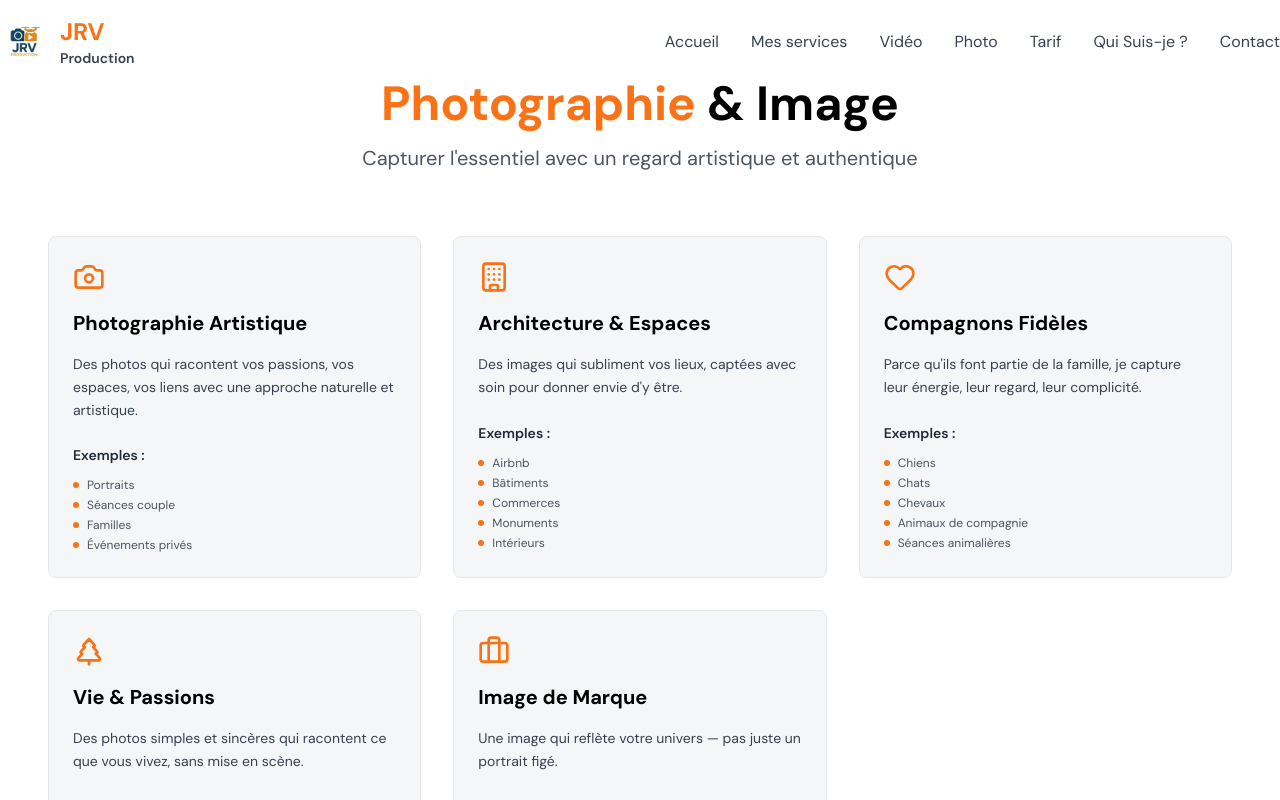
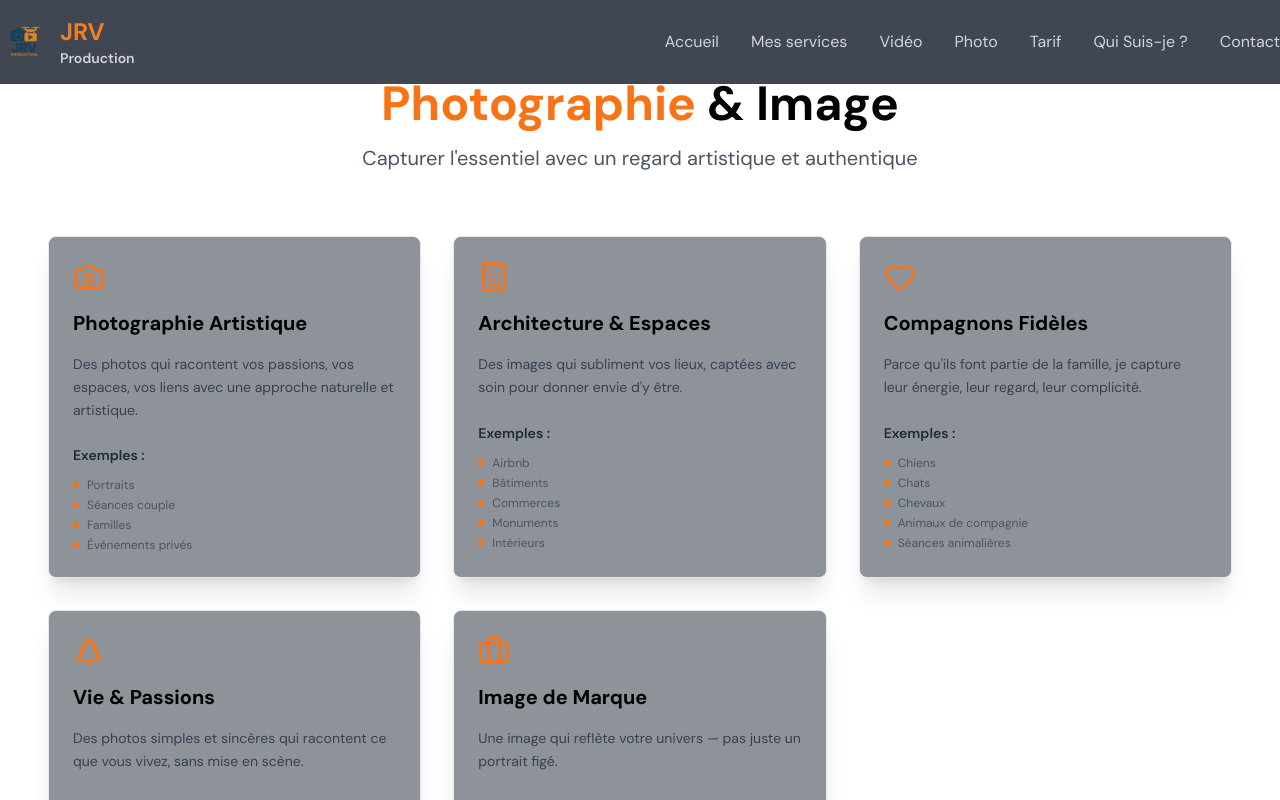
Before and after one commit to capponuts/jrv-production, a Next.js app: page /photo in a window 1280 px wide. Shown: the top 800 px of the page. Built offline with nearby package versions, Linux system fonts and the light colour scheme.

Commit message:
theme orange bleu

```diff
--- a/src/app/globals.css
+++ b/src/app/globals.css
@@ -3,8 +3,10 @@
 @tailwind utilities;
 
 :root {
-  --background: #ffffff;
-  --foreground: #000000;
+  --background: #111827;
+  --foreground: #ffffff;
+  --primary: #f17e22;
+  --secondary: #004193;
 }
 
 @layer base {
@@ -25,7 +27,7 @@
   }
 
   body {
-    @apply bg-white text-black antialiased;
+    @apply bg-gray-900 text-white antialiased;
   }
 }
 
@@ -47,19 +49,19 @@
   }
 
   .gradient-text {
-    @apply bg-gradient-to-r from-blue-400 via-purple-500 to-pink-500 bg-clip-text text-transparent;
+    @apply bg-gradient-to-r from-[#f17e22] via-[#e65a1a] to-[#004193] bg-clip-text text-transparent;
   }
 
   .glass-effect {
-    @apply bg-gray-100/80 backdrop-blur-md border border-gray-300 rounded-lg;
+    @apply bg-gray-800/50 backdrop-blur-md border border-gray-700 rounded-lg shadow-xl;
   }
 
   .btn-primary {
-    @apply bg-orange-500 hover:bg-orange-600 text-white font-semibold py-3 px-6 rounded-lg transition-all duration-300 transform hover:scale-105;
+    @apply bg-gradient-to-r from-[#f17e22] to-[#e65a1a] hover:from-[#e65a1a] hover:to-[#d44a0a] text-white font-semibold py-3 px-6 rounded-lg transition-all duration-300 transform hover:scale-105 shadow-lg hover:shadow-xl;
   }
 
   .btn-secondary {
-    @apply bg-transparent border-2 border-orange-500 hover:border-orange-600 text-orange-500 hover:text-white font-semibold py-3 px-6 rounded-lg transition-all duration-300 hover:bg-orange-500;
+    @apply bg-transparent border-2 border-[#004193] hover:border-[#0056b3] text-[#004193] hover:text-white font-semibold py-3 px-6 rounded-lg transition-all duration-300 hover:bg-[#004193] shadow-lg hover:shadow-xl;
   }
 
   .section-padding {
--- a/src/app/layout.tsx
+++ b/src/app/layout.tsx
@@ -34,8 +34,8 @@ export default function RootLayout({
   children: React.ReactNode
 }) {
   return (
-    <html lang="fr" className="bg-white">
-      <body className={`${dmSans.className} bg-white text-black overflow-x-hidden min-h-screen`} style={{backgroundColor: '#ffffff', color: '#000000'}}>
+    <html lang="fr" className="bg-gray-900">
+      <body className={`${dmSans.className} bg-gray-900 text-white overflow-x-hidden min-h-screen`} style={{backgroundColor: '#111827', color: '#ffffff'}}>
         {children}
         <Analytics />
       </body>
--- a/src/app/page.tsx
+++ b/src/app/page.tsx
@@ -7,7 +7,7 @@ import Footer from '../components/Footer'
 
 export default function Home() {
   return (
-    <main className="min-h-screen bg-white text-black">
+    <main className="min-h-screen bg-gray-900 text-white">
       <Header />
       <Hero />
       <Services />
--- a/src/components/Header.tsx
+++ b/src/components/Header.tsx
@@ -33,7 +33,7 @@ const Header = () => {
       animate={{ y: 0 }}
       transition={{ duration: 0.8 }}
       className={`fixed top-0 left-0 right-0 z-50 transition-all duration-300 ${
-        scrolled ? 'bg-white/90 backdrop-blur-md shadow-lg' : 'bg-white/80 backdrop-blur-sm'
+        scrolled ? 'bg-gray-900/95 backdrop-blur-md shadow-2xl border-b border-gray-800' : 'bg-gray-900/80 backdrop-blur-sm'
       }`}
     >
       <div className="container-custom">
@@ -51,8 +51,8 @@ const Header = () => {
               className="h-12 w-auto"
             />
             <div className="flex flex-col leading-tight">
-              <span className="text-2xl font-bold text-orange-500 font-['DM_Sans']">JRV</span>
-              <span className="text-sm font-semibold text-gray-700 font-['DM_Sans']">Production</span>
+              <span className="text-2xl font-bold text-[#f17e22] font-['DM_Sans']">JRV</span>
+              <span className="text-sm font-semibold text-gray-300 font-['DM_Sans']">Production</span>
             </div>
           </motion.div>
 
@@ -63,10 +63,10 @@ const Header = () => {
                 key={item.name}
                 href={item.href}
                 whileHover={{ y: -2 }}
-                className="text-gray-700 hover:text-orange-500 transition-colors duration-300 relative group"
+                className="text-gray-300 hover:text-[#f17e22] transition-colors duration-300 relative group"
               >
                 {item.name}
-                <span className="absolute -bottom-1 left-0 w-0 h-0.5 bg-orange-500 transition-all duration-300 group-hover:w-full"></span>
+                <span className="absolute -bottom-1 left-0 w-0 h-0.5 bg-[#f17e22] transition-all duration-300 group-hover:w-full"></span>
               </motion.a>
             ))}
           </nav>
@@ -74,7 +74,7 @@ const Header = () => {
           {/* Menu Mobile */}
           <button
             onClick={() => setIsMenuOpen(!isMenuOpen)}
-            className="md:hidden text-gray-700 hover:text-orange-500 p-2"
+            className="md:hidden text-gray-300 hover:text-[#f17e22] p-2"
           >
             {isMenuOpen ? <X size={24} /> : <Menu size={24} />}
           </button>
@@ -94,7 +94,7 @@ const Header = () => {
                   key={item.name}
                   href={item.href}
                   onClick={() => setIsMenuOpen(false)}
-                  className="text-gray-700 hover:text-orange-500 transition-colors duration-300 py-2"
+                  className="text-gray-300 hover:text-[#f17e22] transition-colors duration-300 py-2"
                 >
                   {item.name}
                 </a>
```
